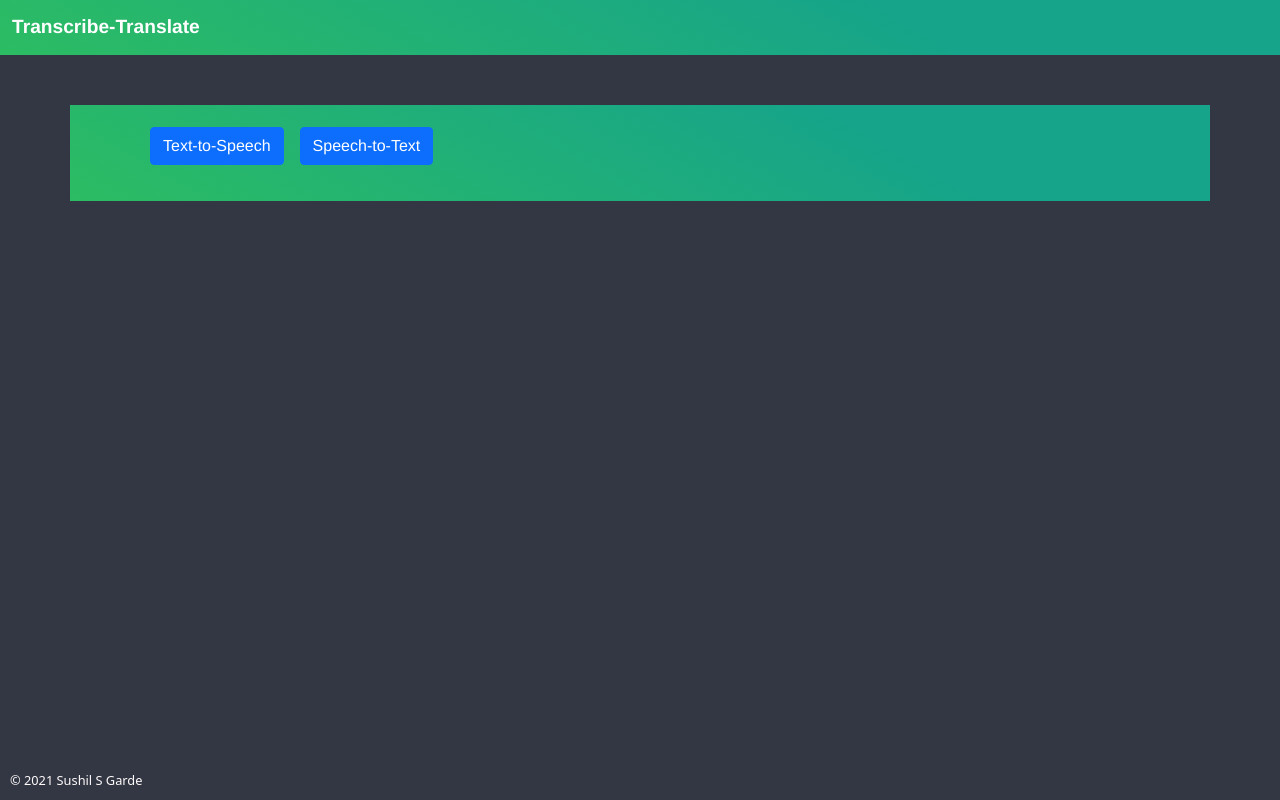
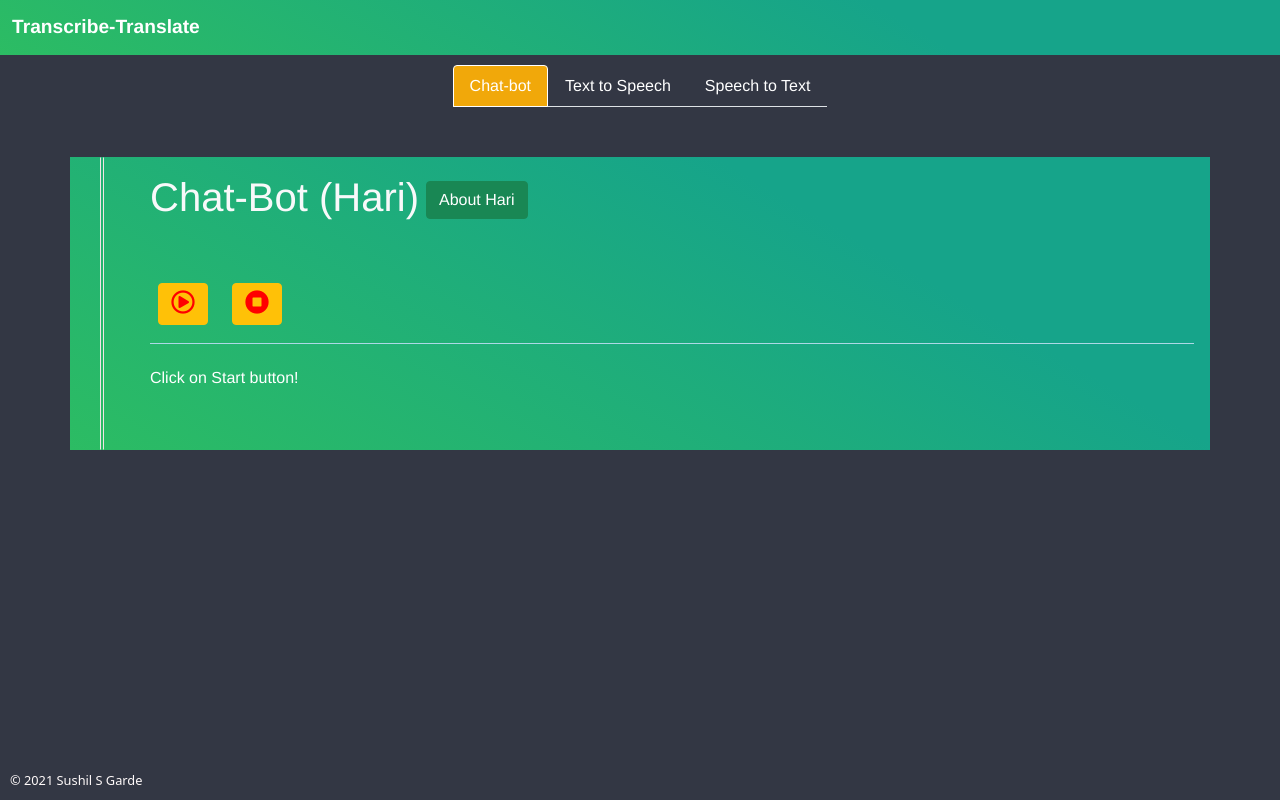
Before and after one commit to sushilgarde/transcribe, a Vue app: page / in a window 1280 px wide. Built offline with nearby package versions, Linux system fonts and the light colour scheme.

Commit message:
version 3.0

```diff
--- a/public/index.html
+++ b/public/index.html
@@ -5,9 +5,10 @@
     <meta http-equiv="X-UA-Compatible" content="IE=edge">
     <meta name="viewport" content="width=device-width,initial-scale=1.0">
     <link rel="icon" href="<%= BASE_URL %>favicon.ico">
-    <title>Transcribe by Sushil</title>
+    <title>Transcribe-Translate</title>
     <link rel="stylesheet" href="https://pro.fontawesome.com/releases/v5.10.0/css/all.css" integrity="sha384-AYmEC3Yw5cVb3ZcuHtOA93w35dYTsvhLPVnYs9eStHfGJvOvKxVfELGroGkvsg+p" crossorigin="anonymous"/>
-    <link href="https://cdn.jsdelivr.net/npm/bootstrap@5.0.0-beta1/dist/css/bootstrap.min.css" rel="stylesheet" />
+    <link href="https://cdn.jsdelivr.net/npm/bootstrap@5.0.2/dist/css/bootstrap.min.css" rel="stylesheet" integrity="sha384-EVSTQN3/azprG1Anm3QDgpJLIm9Nao0Yz1ztcQTwFspd3yD65VohhpuuCOmLASjC" crossorigin="anonymous">
+    <script src="https://cdn.jsdelivr.net/npm/bootstrap@5.0.2/dist/js/bootstrap.bundle.min.js" integrity="sha384-MrcW6ZMFYlzcLA8Nl+NtUVF0sA7MsXsP1UyJoMp4YLEuNSfAP+JcXn/tWtIaxVXM" crossorigin="anonymous"></script>
     <div style='left: 10px; bottom:10px; font-size: 80%; color:#FFFAFA;z-index:1000; position:fixed;'>&#169; 2021 Sushil S Garde</div>
   </head>
   <body>
--- a/src/App.vue
+++ b/src/App.vue
@@ -1,22 +1,22 @@
 <template>
   <div id="app">
-    <Navbar/>
-    <MainPage/>
-    <router-view/>
+    <Navbar />
+    <MainPage />
+    <router-view />
   </div>
 </template>
 
 <script>
-import Navbar from './components/Navbar.vue'
-import MainPage from './components/MainPage.vue'
+import Navbar from "./components/Navbar.vue";
+import MainPage from "./components/MainPage.vue";
 
 export default {
-  name: 'App',
+  name: "App",
   components: {
     Navbar,
-    MainPage
-  }
-}
+    MainPage,
+  },
+};
 </script>
 
 <style>
@@ -25,10 +25,17 @@ export default {
   -webkit-font-smoothing: antialiased;
   -moz-osx-font-smoothing: grayscale;
   text-align: left;
-  color:black;
+  color: black;
   background: #333744 !important;
 }
-body{
+body {
   background: #333744 !important;
 }
+.container {
+  margin: 50px auto;
+  color: white;
+  padding: 2rem;
+  background: linear-gradient(30deg, rgb(44, 188, 99), rgb(22, 164, 138) 70%);
+  position: relative;
+}
 </style>
--- a/src/app.js
+++ b/src/app.js
@@ -11,7 +11,8 @@ const server = http.createServer(app);
 
 
 app.use('/', serveStatic(path.join(__dirname, '../dist')));
-
+app.use('/transcribe', serveStatic(path.join(__dirname, '../dist')));
+app.use('/translate', serveStatic(path.join(__dirname, '../dist')));
 
 server.listen(PORT, function(){
   return console.log('Running on port '+PORT);
--- /dev/null
+++ b/src/components/Bot.vue
@@ -0,0 +1,313 @@
+<template>
+  <div class="container bg-dark">
+    <h1 class="text-light">Chat-Bot (Hari)<button
+        class="btn btn-success"
+        data-bs-toggle="offcanvas"
+        data-bs-target="#offcanvasRight"
+        aria-controls="offcanvasRight"
+        style='color:white; margin-left: 7px'
+      >
+        About Hari
+      </button></h1>
+    <div class="buttons">
+      <button
+        id="startRecognition"
+        class="btn btn-warning mt-5 me-3"
+        title="Start Recognition"
+      >
+        <i class="far fa-play-circle start-icon"></i>
+      </button>
+      <button
+        id="stopRecognition"
+        class="btn btn-warning mt-5 me-3"
+        title="Stop Recognition"
+      >
+        <i class="fas fa-stop-circle stop-icon"></i>
+      </button>
+    </div>
+
+    <div
+      class="offcanvas offcanvas-end"
+      tabindex="-1"
+      id="offcanvasRight"
+      aria-labelledby="offcanvasRightLabel"
+    >
+      <div class="offcanvas-header">
+        <h5 id="offcanvasRightLabel">Offcanvas right</h5>
+        <button
+          type="button"
+          class="btn-close text-reset"
+          data-bs-dismiss="offcanvas"
+          aria-label="Close"
+        ></button>
+      </div>
+      <div class="offcanvas-body" style='color: black'>
+        <h4><strong>Hari is a small kid who knows only below questions :-D</strong></h4>
+        <div class="seperator"></div>
+        <ul>
+          <li v-for='ques in questions' :key='ques'>
+            {{ques}}
+          </li>
+        </ul>
+        <div class="seperator"></div>
+      </div>
+    </div>
+    <div class="seperator"></div>
+    <div class="words" contenteditable></div>
+    <div class="spinner" v-if="listening">
+      <div class="hollow-dots-spinner">
+        <div class="dot"></div>
+        <div class="dot"></div>
+        <div class="dot"></div>
+      </div>
+    </div>
+  </div>
+</template>
+
+<script>
+import $ from "jquery";
+import swal from "sweetalert";
+let speech = new window.SpeechSynthesisUtterance();
+export default {
+  data() {
+    return {
+      listening: false,
+      questions:[
+        'Make him talk by saying "Hari/Hello/Hi"',
+        'Who are you?',
+        'How are you?',
+        'Ask about weather',
+        'About his owner',
+        'What are you doing?',
+        'Morning/Afternoon/Night',
+        'Say bye!'
+      ]
+    };
+  },
+  methods: {
+    clear() {
+      swal({
+        title: "Are you sure?",
+        text: "Once deleted, you will not be able to recover!",
+        icon: "warning",
+        buttons: true,
+        dangerMode: true,
+      }).then((willDelete) => {
+        if (willDelete) {
+          $(".words").empty();
+          swal("Deleted!", {
+            icon: "success",
+          });
+          let p = document.createElement("p");
+          const words = document.querySelector(".words");
+          words.appendChild(p);
+        } else {
+          swal("Data is safe!");
+        }
+      });
+    },
+    speech(text) {
+      console.log("speaking..");
+      speech.lang = "en";
+      speech.text = text;
+      window.speechSynthesis.speak(speech);
+    },
+    processQues(txtRec) {
+      var speech = "Sorry I could not understand ";
+      txtRec = txtRec.toLowerCase();
+      console.log(txtRec);
+      if (txtRec.includes("bye")) {
+        speech = "Good Bye! Have a good day";
+      }
+      if (txtRec.includes("morning")) {
+        speech = "Good Morning!";
+      }
+      if (txtRec.includes("afternoon")) {
+        speech = "Good Afternoon!";
+      }
+      if (txtRec.includes("night")) {
+        speech = "Good Night!";
+      }
+      if (txtRec.includes("how are you")) {
+        speech = "I am doing good. What about you?";
+      }
+      if (txtRec.includes("who are you")) {
+        speech = "I am Hari..here to help";
+      }
+      if (
+        txtRec.includes("owner") ||
+        txtRec.includes("developed") ||
+        txtRec.includes("develop")
+      ) {
+        speech = "My owner is Sushil Garde";
+      }
+      if (
+        txtRec.includes("what is your name") ||
+        txtRec.includes("your name")
+      ) {
+        speech = "My name is Hari";
+      }
+      if (txtRec.includes("weather") || txtRec.includes("forecast")) {
+        speech = "Weather seems to be cloudy!";
+      }
+      if (txtRec.includes("live")) {
+        speech = "I live in computor!";
+      }
+      if (txtRec.includes("what are you doing")) {
+        speech = "I am free at the moment. You can ask me questions!";
+      }
+      if (txtRec.includes("doing good")) {
+        speech = "Thats nice to hear!";
+      }
+      if (txtRec.includes("thank you")) {
+        speech = "You are welcome!";
+      }
+      if (
+        txtRec.includes("hello") ||
+        txtRec.includes("hari") ||
+        txtRec.includes("hi") ||
+        txtRec.includes("hey")
+      ) {
+        speech = "Hello there!";
+      }
+      return speech;
+    },
+  },
+  mounted() {
+    var _this = this;
+    $(function () {
+      try {
+        var recognition = new window.webkitSpeechRecognition();
+        // var speechRecognitionGrammerList = new window.SpeechGrammarList();
+        // speechRecognitionGrammerList.addFromString("#JSGF V1.0;", 1)
+      } catch (e) {
+        recognition = Object;
+      }
+      let p = document.createElement("p");
+      let p2 = document.createElement("p");
+      p.textContent = "Click on Start button!";
+      p2.addClass='hari'
+      const words = document.querySelector(".words");
+      words.appendChild(p);
+      words.appendChild(p2);
+
+      // recognition.grammers = speechRecognitionGrammerList;
+      // recognition.lang = 'en-US'
+      recognition.continuous = true;
+      recognition.interimResults = false;
+      var txtRec = "";
+      recognition.onresult = function (event) {
+        txtRec = "";
+        for (var i = event.resultIndex; i < event.results.length; ++i) {
+          txtRec += event.results[i][0].transcript;
+        }
+        p.textContent = `You: ${txtRec}`;
+        var speech = _this.processQues(txtRec);
+        console.log("calling speech");
+        $("#stopRecognition").click();
+        _this.speech(speech);
+        p2.textContent = `Hari: ${speech}`;
+      };
+      $("#startRecognition").click(function () {
+        p.textContent = "Say something!";
+        p2.textContent = "";
+        _this.listening = true;
+        recognition.start();
+      });
+      $("#stopRecognition").click(function () {
+        _this.listening = false;
+        recognition.stop();
+      });
+    });
+  },
+};
+</script>
+
+<style scoped>
+html {
+  font-size: 10px;
+}
+body {
+  background: #333744 !important;
+  font-size: "helvetica neue";
+  font-weight: 200;
+  font-size: 20px;
+}
+p {
+  margin: 0 0 3rem;
+}
+.words:before {
+  content: "";
+  position: absolute;
+  width: 4px;
+  top: 0;
+  left: 30px;
+  bottom: 0;
+  border: 1px solid;
+  border-color: transparent #efe4e4;
+}
+.container {
+  margin: 50px auto;
+  color: white;
+  padding: 1rem 1rem 2rem 5rem;
+  background: linear-gradient(30deg, rgb(44, 188, 99), rgb(22, 164, 138) 70%);
+  position: relative;
+  line-height: 3rem;
+}
+.start-icon,
+.stop-icon {
+  font-size: 150%;
+  color: red;
+}
+
+button {
+  margin: 0.5rem;
+  cursor: pointer;
+}
+.seperator {
+  border-top: 1px solid lightblue;
+  margin: 10px 0;
+}
+.hollow-dots-spinner,
+.hollow-dots-spinner * {
+  box-sizing: border-box;
+}
+
+.hollow-dots-spinner {
+  height: 15px;
+  width: calc(30px * 3);
+}
+
+.hollow-dots-spinner .dot {
+  width: 15px;
+  height: 15px;
+  margin: 0 calc(15px / 2);
+  border: calc(15px / 5) solid #ff1d5e;
+  border-radius: 50%;
+  float: left;
+  transform: scale(0);
+  animation: hollow-dots-spinner-animation 1000ms ease infinite 0ms;
+}
+
+.hollow-dots-spinner .dot:nth-child(1) {
+  animation-delay: calc(300ms * 1);
+}
+
+.hollow-dots-spinner .dot:nth-child(2) {
+  animation-delay: calc(300ms * 2);
+}
+
+.hollow-dots-spinner .dot:nth-child(3) {
+  animation-delay: calc(300ms * 3);
+}
+
+@keyframes hollow-dots-spinner-animation {
+  50% {
+    transform: scale(1);
+    opacity: 1;
+  }
+  100% {
+    opacity: 0;
+  }
+}
+</style>
--- a/src/components/MainPage.vue
+++ b/src/components/MainPage.vue
@@ -1,44 +1,75 @@
 <template>
-  <div class="container bg-dark">
+  <!-- <div class="container bg-dark">
     <div>
       <button class="btn btn-primary me-3" @click="translate">
         Text-to-Speech
       </button>
-      <button class="btn btn-primary me-3" @click="$router.push('/transcribe')">
+      <button class="btn btn-primary me-3" @click="transcribe">
         Speech-to-Text
       </button>
-    </div>
+      <button class="btn btn-primary me-3" @click="$router.push('/bot')">
+        Chat-bot
+      </button>
+    </div> -->
+
+  <div class="nav-page">
+    <ul class="nav nav-tabs">
+      <li class="nav-item">
+        <router-link class="nav-link" to="/" exact>Chat-bot</router-link>
+      </li>
+      <li class="nav-item">
+        <router-link class="nav-link" to="/translate">Text to Speech</router-link>
+      </li>
+      <li class="nav-item">
+        <router-link class="nav-link" to="/transcribe"
+          >Speech to Text</router-link
+        >
+      </li>
+    </ul>
   </div>
+  <!-- </div> -->
 </template>
 
 <script>
+import $ from "jquery";
 export default {
   methods: {
     translate() {
-      this.$router.push("/translate");
+      $("#stopRecognition").click();
+      this.$router.push("/");
       setTimeout(function () {
         let speech = new window.SpeechSynthesisUtterance();
         speech.lang = "en";
         let voices = [];
         voices = window.speechSynthesis.getVoices();
-          speech.voice = voices[0];
-          let voiceSelect = document.querySelector("#voices");
-          voices.forEach(
-            (voice, i) => (voiceSelect.options[i] = new Option(voice.name, i))
-          );
+        speech.voice = voices[0];
+        let voiceSelect = document.querySelector("#voices");
+        voices.forEach(
+          (voice, i) => (voiceSelect.options[i] = new Option(voice.name, i))
+        );
       }, 100);
+    },
+    transcribe() {
+      $("#cancel").click();
+      this.$router.push("/transcribe");
     },
   },
 };
 </script>
 
 <style scoped>
-.container {
-  margin: 50px auto;
+a {
   color: white;
-  padding: 1rem 1rem 2rem 5rem;
-  background: linear-gradient(30deg, rgb(44, 188, 99), rgb(22, 164, 138) 70%);
-  position: relative;
-  line-height: 3rem;
+}
+a:hover,
+a:active,
+a.router-link-active {
+  color: white;
+  border-color: white;
+  background: #f1a80a;
+}
+.nav-page {
+  width: max-content;
+  margin: 10px auto;
 }
 </style>
--- a/src/routes.js
+++ b/src/routes.js
@@ -1,8 +1,10 @@
 import TextToSpeech from './components/TextToSpeech.vue'
+import Bot from './components/Bot.vue'
 import Transcribe from './components/Transcribe.vue'
 
 
 export const routes = [
+    {path: '/', component: Bot},
     {path: '/transcribe', component: Transcribe},
     {path: '/translate', component: TextToSpeech},
 ]
```
Also changed, not shown: src/components/TextToSpeech.vue (+14 -18 lines).
